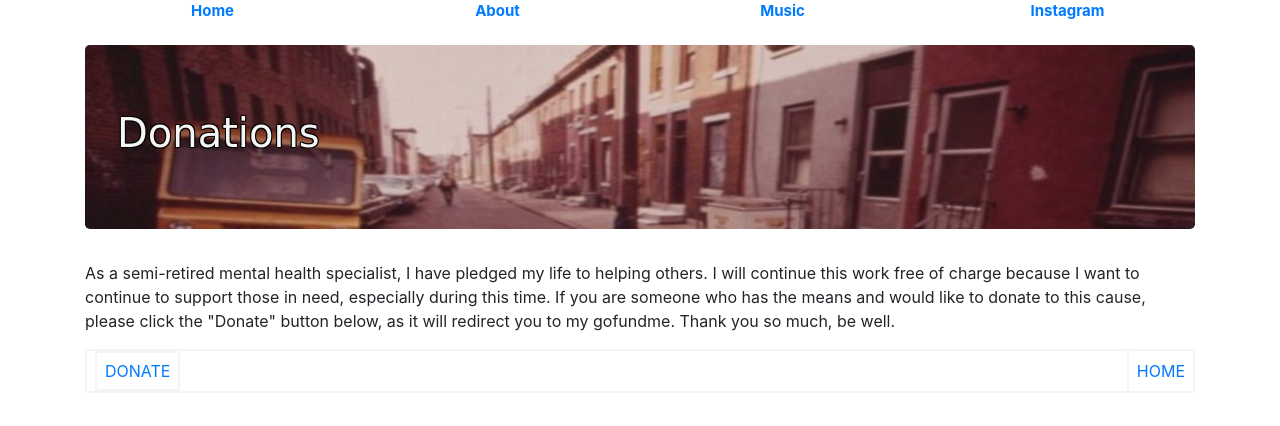
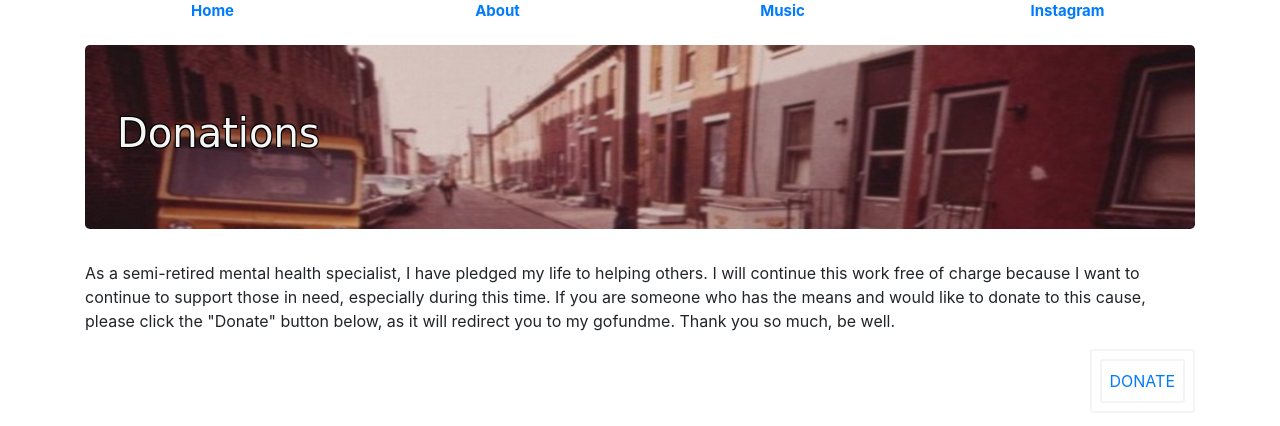
Before and after one commit to aesadin/Denise_Williams, a plain HTML site: page donations.html in a window 1280 px wide. Drawn offline with Linux system fonts and the light colour scheme; a web font is replaced by a local one.

```diff
--- a/css/donationstyles.css
+++ b/css/donationstyles.css
@@ -18,8 +18,9 @@
 
 }
 
-.home {
-	float: right;
+
+.donations {
+  float: right;
 	text-decoration: none;
 	font-size: 1em;
 	padding: .5em .5em;
@@ -27,21 +28,8 @@
 	border: 2px solid #f4f4f4;
 }
 
-.home:hover {
-  border-color: #4a41fb;
-
-}
-
-.donations {
-  text-decoration: none;
-	font-size: 1em;
-	padding: .5em .5em;
-	border-radius: 3px;
-	border: 2px solid #f4f4f4;
-}
-
 .donations:hover {
-  border-color: #4a41fb;
+  border-color: #f51414;
 
 }
 
--- a/css/styles.css
+++ b/css/styles.css
@@ -1,8 +1,34 @@
-.WebContainer{
+
+@media only screen and (max-width: 900px) {
+	.jumbotron {
+		/* background-image: url(../img/Denise3.png);
+		background-size: 100% 100%;
+		background-repeat: no-repeat; */
+		background-color: rgba(228, 228, 227, 0.573);
+		padding-top: 30px;
+		padding-bottom: 30px;
+		margin-bottom: 30px;
+
+
+	}
+
+	.body {
+		background-image: url(../img/3_BLM_PROTESTS.svg);
+		height: auto;
+		margin: auto;
+		background-position: center;
+		background-attachment: fixed;
+		background-size: 50%;
+		background-repeat: no-repeat;
+
+	}
+
+}
+/* .WebContainer{
 	width: 100%;
 	height: auto;
 	margin: auto;
-}
+} */
 
 .jumbotron {
 	/* background-image: url(../img/Denise3.png);
@@ -33,18 +59,7 @@
 	border-color: #4a41fb;
 }
 
-.donations {
-	float: left;
-	text-decoration: none;
-	font-size: 1em;
-	padding: .5em .5em;
-	border-radius: 3px;
-	border: 2px solid #f4f4f4;
-}
 
-.donations:hover {
-	border-color: #4a41fb;
-}
 
 .home {
 	float: right;
--- a/donations.html
+++ b/donations.html
@@ -27,9 +27,6 @@
         As a semi-retired mental health specialist, I have pledged my life to helping others. I will continue this work free of charge because I want to continue to support those in need, especially during this time. If you are someone who has the means and would like to donate to this cause, please click the "Donate" button below, as it will redirect you to my gofundme. Thank you so much, be well.
       </p>
     </div>
-    <div class="home">
-      <a href="index.html" class="about">HOME</a>
-    </div>
     <div class="donations">
       <a href="https://www.gofundme.com/f/offering-free-nocontact-drug-amp-alcohol-support" class="donations">DONATE</a>
     </div>
```
